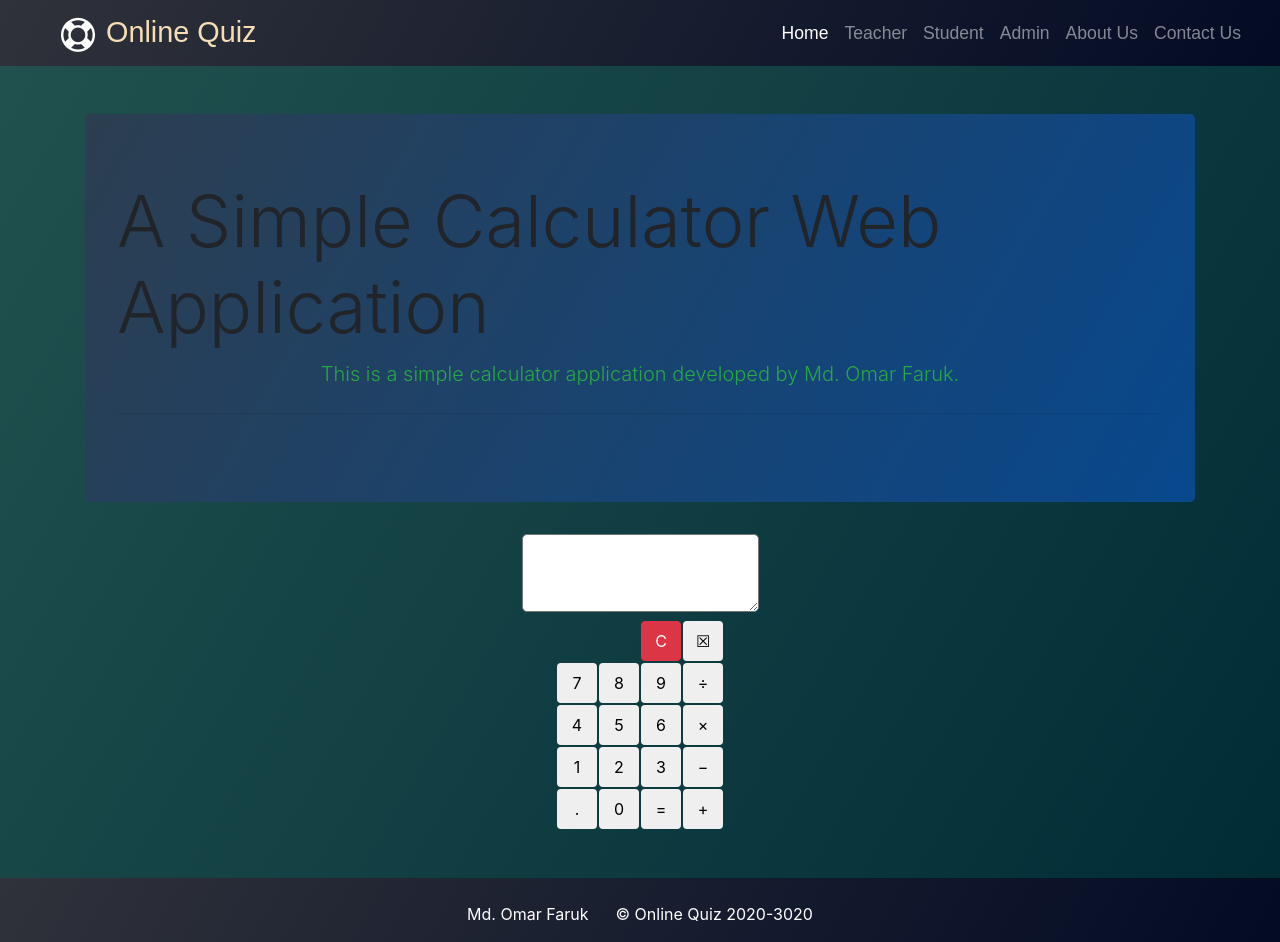
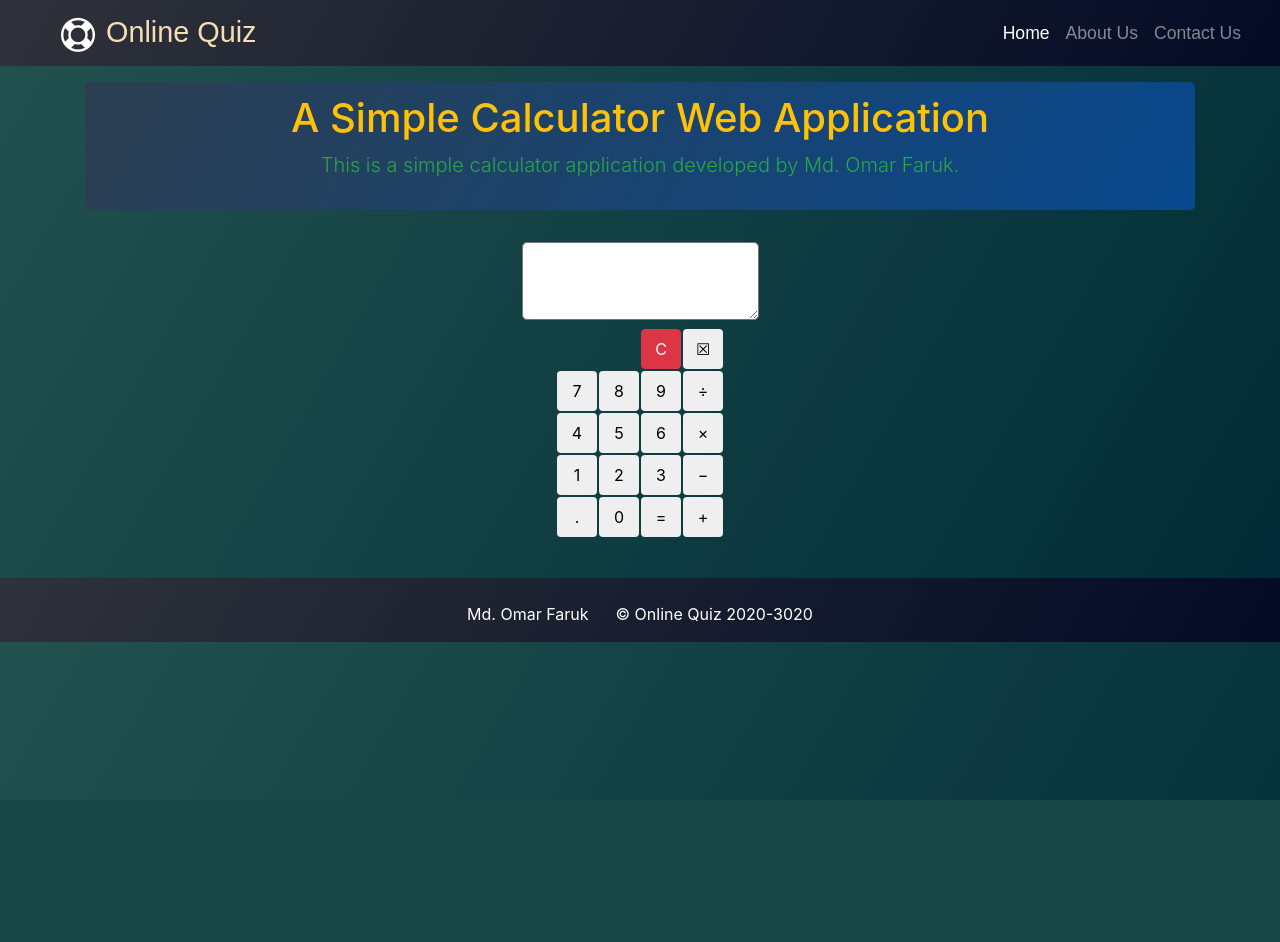
Before and after one commit to IamOmaR22/A-Simple-Calculator-App-With-Django-and-JavaScript, a Django app: page / in a window 1280 px wide. After the commit the page ends 800 px from the top, so only its background shows below. Run offline with Django 3.2, Linux system fonts and the light colour scheme; some libraries are stand-ins or nearby versions; some web fonts are replaced.

Commit message:
Home Page

```diff
--- a/templates/_partials/navbar.html
+++ b/templates/_partials/navbar.html
@@ -47,9 +47,9 @@
         <div class="collapse navbar-collapse" id="navcol-1">
             <ul class="nav navbar-nav ml-auto">
                 <li class="nav-item" role="presentation"><a class="nav-link active" href="/">Home</a></li>
-                <li class="nav-item" role="presentation"><a class="nav-link" href="/teacher/teacherclick">Teacher</a></li>
+                <!-- <li class="nav-item" role="presentation"><a class="nav-link" href="/teacher/teacherclick">Teacher</a></li>
                 <li class="nav-item" role="presentation"><a class="nav-link" href="/student/studentclick">Student</a></li>
-                <li class="nav-item" role="presentation"><a class="nav-link" href="/adminclick">Admin</a></li>
+                <li class="nav-item" role="presentation"><a class="nav-link" href="/adminclick">Admin</a></li> -->
                 <li class="nav-item" role="presentation"><a class="nav-link" href="/aboutus">About Us</a></li>
                 <li class="nav-item" role="presentation"><a class="nav-link" href="/contactus">Contact Us</a></li>
             </ul>
--- a/templates/calcu_app/index.html
+++ b/templates/calcu_app/index.html
@@ -18,11 +18,10 @@
 	}
 </style>
 <body>
-	<div class="container my-5">
+	<div class="container my-3">
 		<div class="jumbotron">
-			<h1 class="display-3">A Simple Calculator Web Application</h1>
-			<p class="lead text-center text-success">This is a simple calculator application developed by Md. Omar Faruk.</p>
-			<hr class="my-4">
+			<h1 class="display-6 text-warning" style="margin-top: -5%; text-align: center;">A Simple Calculator Web Application</h1>
+			<p class="lead text-center text-success" style="margin-bottom: -5%;">This is a simple calculator application developed by Md. Omar Faruk.</p>
 		</div>
 
 		<textarea id="resultArea" readonly rows="3" cols="21"></textarea>
@@ -67,6 +66,6 @@
 	<script type="text/javascript" src="{% static "js/calc.js" %}"></script>
 </body>
 </html>
-
+<br>
 {% include '_partials/footer.html' %}
 {% endblock %}
```
